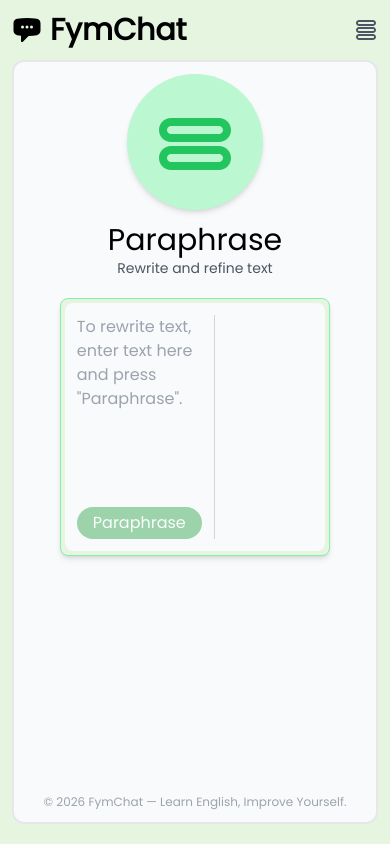
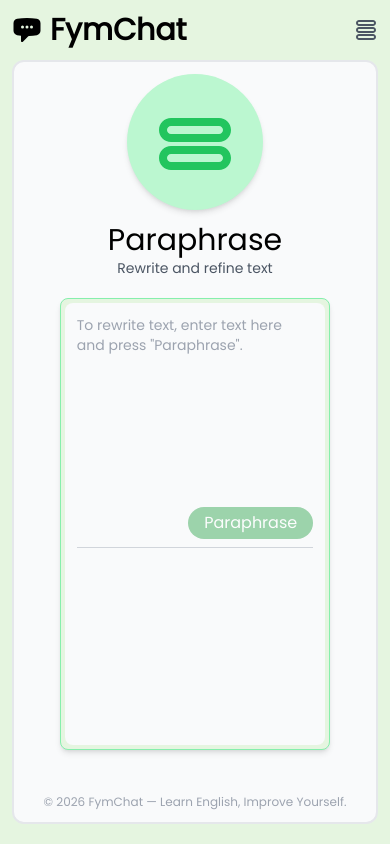
Before and after one commit to bernatzx/fymchat-web, a React (Vite) app: page /paraphrase in a window 390 px wide. Built offline with nearby package versions, Linux system fonts and the light colour scheme.

Commit message:
paraphrase ui fixed for mobile

```diff
--- a/src/pages/Paraphrase.jsx
+++ b/src/pages/Paraphrase.jsx
@@ -46,10 +46,10 @@ function Paraphrase() {
         </div>
 
         <div className='light-green-bg-color border-green-300 border p-1 rounded-lg shadow-md'>
-          <div className='white-bg-color rounded-lg p-3 flex justify-between space-x-3'>
+          <div className='white-bg-color rounded-lg p-3 flex flex-col md:flex-row justify-between md:space-x-3'>
             <div className='w-full flex-col relative'>
               <textarea
-                className="h-[185px] w-full resize-none bg-transparent outline-none"
+                className="h-[185px] text-sm md:text-base w-full resize-none bg-transparent outline-none"
                 placeholder='To rewrite text, enter text here and press "Paraphrase".'
                 value={masukkan}
                 onChange={(e) => setMasukkan(e.target.value)}
@@ -57,7 +57,7 @@ function Paraphrase() {
               ></textarea>
               <div
                 onClick={handleParaphrase}
-                className={`place-self-end flex items-center gap-2 green-bg-color text-white py-1 px-4 rounded-full ${loading || !masukkan.trim()
+                className={`md:mb-0 mb-2 place-self-end flex items-center gap-2 green-bg-color text-white py-1 px-4 rounded-full ${loading || !masukkan.trim()
                   ? "opacity-50 cursor-not-allowed"
                   : "hover:opacity-65 cursor-pointer"
                   }`}>
@@ -77,6 +77,7 @@ function Paraphrase() {
               )}
             </div>
             <div className="w-[1px] bg-gray-300"></div>
+            <div className="h-[1px] bg-gray-300"></div>
 
             {/* RESULT */}
             <div className="h-[185px] w-full overflow-y-auto break-words no-scrollbar">
```
